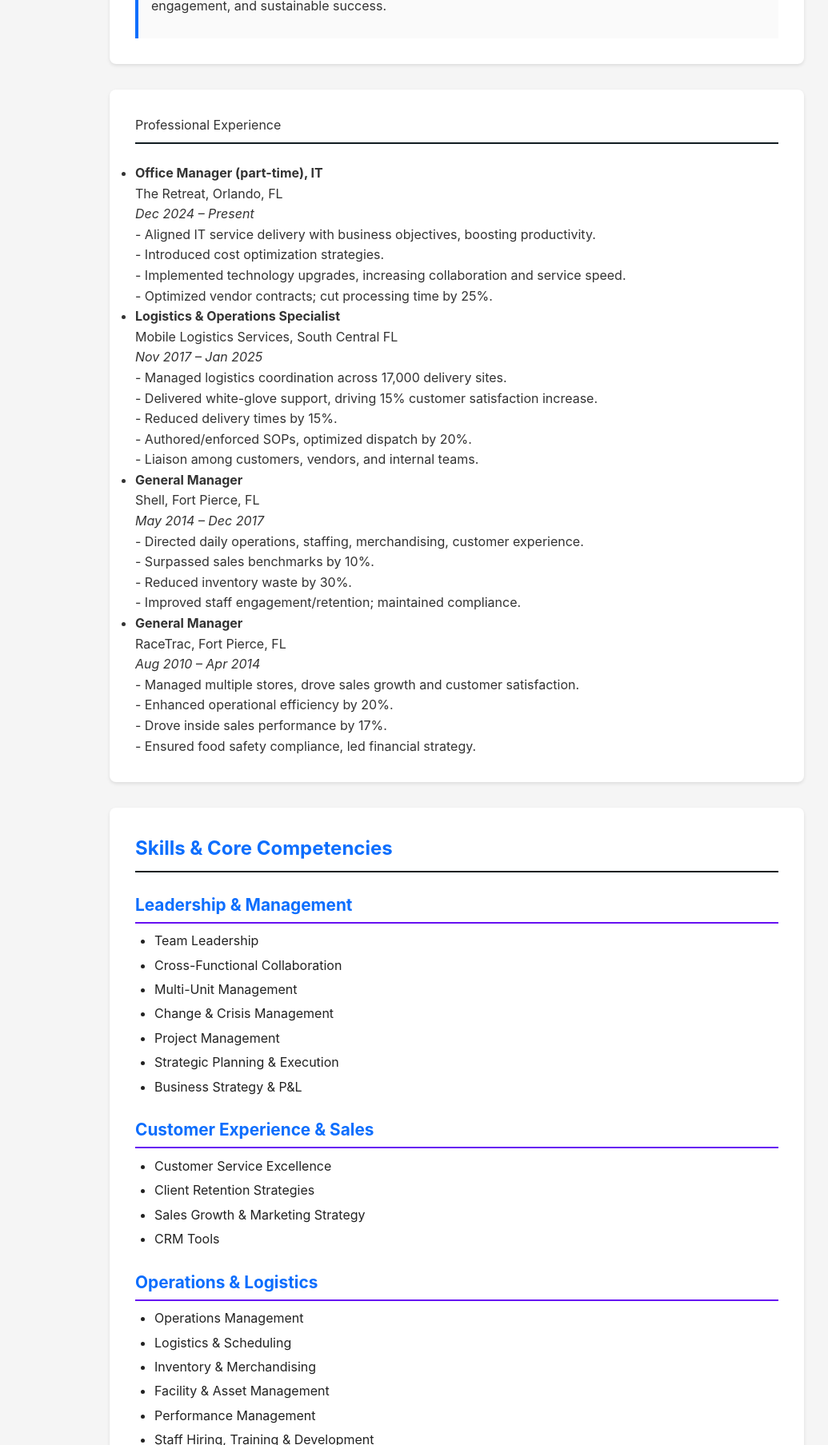
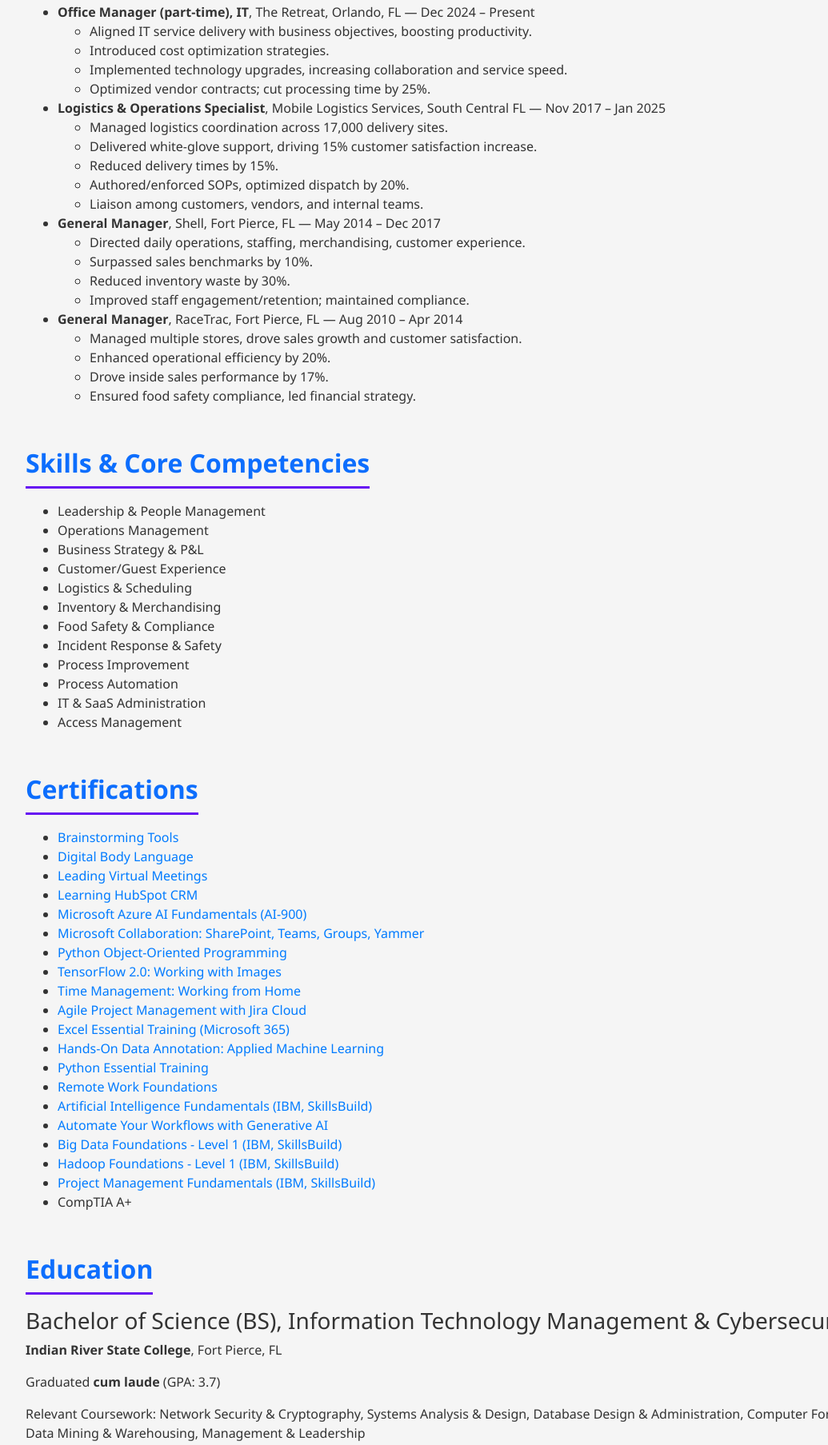
Before and after one commit to equicktruth-ctrl/portfolio-website, a plain HTML site: page public/index.html in a window 1280 px wide. Shown: the part 732-2539 px from the top of the page at 80% size, without its empty margins (69-1104 px from the left). Drawn offline with nearby package versions, Linux system fonts and the light colour scheme.

Commit message:
Refactor index.html for improved layout and styling
Updated the HTML structure and content for better organization and styling. Added Bootstrap for responsive design and improved sections for certifications, education, and contact information.

```diff
--- a/public/index.html
+++ b/public/index.html
@@ -4,259 +4,156 @@
   <meta charset="utf-8" />
   <meta content="width=device-width, initial-scale=1.0" name="viewport" />
   <title>Erik Vigorito — Portfolio</title>
-  <meta name="description" content="Erik Vigorito's professional portfolio - Operations Leader, IT Systems Specialist with expertise in technology remote operations, logistics, and process automation." />
-  <meta name="author" content="Erik Vigorito" />
-  <meta property="og:title" content="Erik Vigorito — Portfolio" />
-  <meta property="og:description" content="Operations Leader and IT Systems Specialist portfolio showcasing professional experience, skills, and certifications." />
-  <meta property="og:type" content="website" />
-  <meta property="og:url" content="https://your-portfolio-url.netlify.app" />
-  <meta property="og:image" content="https://your-portfolio-url.netlify.app/preview-image.png" />
-  <meta name="robots" content="index, follow" />
-  <link rel="canonical" href="https://your-portfolio-url.netlify.app" />
-  <script async src="https://www.googletagmanager.com/gtag/js?id=G-XXXXXXXXXX"></script>
-  <script>
-    window.dataLayer = window.dataLayer || [];
-    function gtag(){dataLayer.push(arguments);}
-    gtag('js', new Date());
-    gtag('config', 'G-XXXXXXXXXX');
-  </script>
-  <meta name="netlify" content="true" />
+  <link href="https://cdn.jsdelivr.net/npm/bootstrap@4.6.2/dist/css/bootstrap.min.css" rel="stylesheet" />
   <style>
-    * { margin: 0; padding: 0; box-sizing: border-box; }
-    body { font-family: -apple-system, BlinkMacSystemFont, 'Segoe UI', Roboto, sans-serif; line-height: 1.6; color: #333; background: #f5f5f5; }
-    .hero { background: linear-gradient(135deg, #0d6efd 0%, #6610f2 100%); color: #fff; padding: 3rem 2rem; text-align: center; box-shadow: 0 4px 6px rgba(0,0,0,0.1); }
-    .hero h1 { font-size: 2.5rem; margin-bottom: 0.5rem; font-weight: 700; }
-    .hero p { font-size: 1.1rem; margin-bottom: 1rem; color: #f0f0f0; }
-    .hero .contact-info { font-size: 0.95rem; margin-bottom: 1rem; }
-    .hero a { color: #fff; text-decoration: none; font-weight: 500; border-bottom: 2px solid rgba(255,255,255,0.5); padding-bottom: 2px; transition: border-color 0.3s; }
-    .hero a:hover { border-color: #fff; }
-    main { max-width: 900px; margin: 2rem auto; padding: 0 1rem; }
-    section { background: #fff; margin-bottom: 2rem; padding: 2rem; border-radius: 8px; box-shadow: 0 2px 4px rgba(0,0,0,0.1); }
-    .section-title { display: flex; justify-content: space-between; align-items: baseline; margin-bottom: 1.5rem; border-bottom: 2px solid #111c21; padding-bottom: 0.5rem; }
-    .section-title h2 { font-size: 1.5rem; color: #0d6efd; }
-    .muted { color: #666; font-size: 0.9rem; }
-    .card { background: #fafafa; padding: 1.5rem; border-left: 4px solid #0d6efd; margin-bottom: 1.5rem; }
-    .card:last-child { margin-bottom: 0; }
-    .card h3 { margin-bottom: 0.5rem; color: #0d6efd; }
-    .card small { display: block; margin-bottom: 0.75rem; color: #666; }
-    .card p { margin-bottom: 0.75rem; }
-    .card ul { margin-left: 1.5rem; }
-    .card ul li { margin-bottom: 0.25rem; }
-    .grid { display: grid; grid-template-columns: repeat(auto-fit, minmax(200px, 1fr)); gap: 0.75rem; }
-    .pill { background: #e0efff; padding: 0.5rem 1rem; border-radius: 20px; text-align: center; font-size: 0.9rem; color: #0d6efd; }
-    .certs { display: grid; grid-template-columns: repeat(auto-fit, minmax(250px, 1fr)); gap: 1rem; }
-    .cert { background: #e7f1ff; padding: 1rem; border-radius: 6px; text-align: center; font-weight: 500; color: #0d6efd; }
-    .cert a { color: #0d6efd; text-decoration: none; }
-    .cert a:hover { text-decoration: underline; }
-    footer { text-align: center; padding: 2rem; color: #666; }
-    .skill-category {
-      margin-bottom: 1.5rem;
+    /* Include your custom styles here */
+    body {
+      font-family: 'Segoe UI', Tahoma, Geneva, Verdana, sans-serif;
+      background-color: #f5f5f5;
+      color: #333;
     }
-    .skill-category h3 {
+    header {
+      padding: 2rem 0;
+      text-align: center;
+      background: linear-gradient(135deg, #0d6efd 0%, #6610f2 100%);
+      color: white;
+      margin-bottom: 4rem;
+    }
+    section {
+      margin-bottom: 3rem;
+      padding: 0 1rem;
+    }
+    .section-title {
+      font-weight: 700;
+      font-size: 2rem;
+      margin-bottom: 1rem;
       color: #0d6efd;
-      margin-bottom: 0.6rem;
-      font-weight: 700;
-      font-size: 1.3rem;
-      border-bottom: 2px solid #6610f2;
+      border-bottom: 3px solid #6610f2;
       padding-bottom: 0.3rem;
+      max-width: fit-content;
     }
-    .skill-category ul {
-      list-style-type: disc;
-      padding-left: 1.5rem;
-      color: #222;
-      font-size: 1rem;
-    }
-    .skill-category ul li {
-      margin-bottom: 0.3rem;
+    footer {
+      padding: 2rem 0;
+      text-align: center;
+      color: #666;
     }
   </style>
 </head>
 <body>
-  <!-- Hero Intro Section -->
-  <div class="hero">
+  <header>
     <h1>Erik Vigorito</h1>
     <p>Operations Leader | IT Systems Specialist | Technology Remote Operations</p>
-    <div class="contact-info">
-      Email: <a href="mailto:erikjvigorito@gmail.com">erikjvigorito@gmail.com</a> | Phone: (772) 501-6879
-    </div>
-    <a href="https://www.linkedin.com/in/erik-j-v" target="_blank" rel="noopener noreferrer">LinkedIn Profile</a>
-  </div>
-  <main>
+    <p>Email: <a href="mailto:erikjvigorito@gmail.com" style="color:white;">erikjvigorito@gmail.com</a> | Phone: (772) 501-6879</p>
+    <p><a href="https://www.linkedin.com/in/erik-j-v" target="_blank" rel="noopener noreferrer" style="color:white;">LinkedIn Profile</a></p>
+  </header>
+
+  <main class="container">
+
     <section id="about">
-      <div class="section-title"><h2>About Me</h2><span class="muted">Overview</span></div>
+      <div class="section-title">About Me</div>
       <p>I bring hands-on operational leadership from fast-paced retail and food-service environments, combined with a growing technical skillset in IT administration, SaaS platforms, and process automation. I thrive on solving problems, building efficient systems, and empowering teams to deliver exceptional results.</p>
     </section>
 
     <section id="brand-statement">
-      <div class="section-title">
-        <h2>Personal Brand Statement</h2>
-      </div>
-      <div class="card" style="padding:16px">
-        <p>
-          A strategic leader blending traditional management experience with modern AI and digital skills to lead and innovate in onsite, remote, and hybrid environments. Dedicated to fostering growth, engagement, and sustainable success.
-        </p>
-      </div>
+      <div class="section-title">Personal Brand Statement</div>
+      <p>A strategic leader blending traditional management experience with modern AI and digital skills to lead and innovate in onsite, remote, and hybrid environments. Dedicated to fostering growth, engagement, and sustainable success.</p>
     </section>
 
     <section id="experience">
       <div class="section-title">Professional Experience</div>
-      <ul class="timeline">
-        <li>
-          <strong>Office Manager (part-time), IT</strong><br>
-          The Retreat, Orlando, FL<br>
-          <em>Dec 2024 – Present</em><br>
-          - Aligned IT service delivery with business objectives, boosting productivity.<br>
-          - Introduced cost optimization strategies.<br>
-          - Implemented technology upgrades, increasing collaboration and service speed.<br>
-          - Optimized vendor contracts; cut processing time by 25%.
+      <ul>
+        <li><strong>Office Manager (part-time), IT</strong>, The Retreat, Orlando, FL — Dec 2024 – Present
+          <ul>
+            <li>Aligned IT service delivery with business objectives, boosting productivity.</li>
+            <li>Introduced cost optimization strategies.</li>
+            <li>Implemented technology upgrades, increasing collaboration and service speed.</li>
+            <li>Optimized vendor contracts; cut processing time by 25%.</li>
+          </ul>
         </li>
-        <li>
-          <strong>Logistics & Operations Specialist</strong><br>
-          Mobile Logistics Services, South Central FL<br>
-          <em>Nov 2017 – Jan 2025</em><br>
-          - Managed logistics coordination across 17,000 delivery sites.<br>
-          - Delivered white-glove support, driving 15% customer satisfaction increase.<br>
-          - Reduced delivery times by 15%.<br>
-          - Authored/enforced SOPs, optimized dispatch by 20%.<br>
-          - Liaison among customers, vendors, and internal teams.
+        <li><strong>Logistics & Operations Specialist</strong>, Mobile Logistics Services, South Central FL — Nov 2017 – Jan 2025
+          <ul>
+            <li>Managed logistics coordination across 17,000 delivery sites.</li>
+            <li>Delivered white-glove support, driving 15% customer satisfaction increase.</li>
+            <li>Reduced delivery times by 15%.</li>
+            <li>Authored/enforced SOPs, optimized dispatch by 20%.</li>
+            <li>Liaison among customers, vendors, and internal teams.</li>
+          </ul>
         </li>
-        <li>
-          <strong>General Manager</strong><br>
-          Shell, Fort Pierce, FL<br>
-          <em>May 2014 – Dec 2017</em><br>
-          - Directed daily operations, staffing, merchandising, customer experience.<br>
-          - Surpassed sales benchmarks by 10%.<br>
-          - Reduced inventory waste by 30%.<br>
-          - Improved staff engagement/retention; maintained compliance.
+        <li><strong>General Manager</strong>, Shell, Fort Pierce, FL — May 2014 – Dec 2017
+          <ul>
+            <li>Directed daily operations, staffing, merchandising, customer experience.</li>
+            <li>Surpassed sales benchmarks by 10%.</li>
+            <li>Reduced inventory waste by 30%.</li>
+            <li>Improved staff engagement/retention; maintained compliance.</li>
+          </ul>
         </li>
-        <li>
-          <strong>General Manager</strong><br>
-          RaceTrac, Fort Pierce, FL<br>
-          <em>Aug 2010 – Apr 2014</em><br>
-          - Managed multiple stores, drove sales growth and customer satisfaction.<br>
-          - Enhanced operational efficiency by 20%.<br>
-          - Drove inside sales performance by 17%.<br>
-          - Ensured food safety compliance, led financial strategy.
+        <li><strong>General Manager</strong>, RaceTrac, Fort Pierce, FL — Aug 2010 – Apr 2014
+          <ul>
+            <li>Managed multiple stores, drove sales growth and customer satisfaction.</li>
+            <li>Enhanced operational efficiency by 20%.</li>
+            <li>Drove inside sales performance by 17%.</li>
+            <li>Ensured food safety compliance, led financial strategy.</li>
+          </ul>
         </li>
       </ul>
     </section>
 
     <section id="skills">
-      <div class="section-title"><h2>Skills & Core Competencies</h2></div>
-      <div class="skill-category">
-        <h3>Leadership & Management</h3>
+      <div class="section-title">Skills & Core Competencies</div>
       <ul>
-          <li>Team Leadership</li>
-          <li>Cross-Functional Collaboration</li>
-          <li>Multi-Unit Management</li>
-          <li>Change & Crisis Management</li>
-          <li>Project Management</li>
-          <li>Strategic Planning & Execution</li>
+        <li>Leadership & People Management</li>
+        <li>Operations Management</li>
         <li>Business Strategy &amp; P&amp;L</li>
-        </ul>
-      </div>
-      <div class="skill-category">
-        <h3>Customer Experience & Sales</h3>
-        <ul>
-          <li>Customer Service Excellence</li>
-          <li>Client Retention Strategies</li>
-          <li>Sales Growth & Marketing Strategy</li>
-          <li>CRM Tools</li>
-        </ul>
-      </div>
-      <div class="skill-category">
-        <h3>Operations & Logistics</h3>
-        <ul>
-          <li>Operations Management</li>
+        <li>Customer/Guest Experience</li>
         <li>Logistics & Scheduling</li>
         <li>Inventory & Merchandising</li>
-          <li>Facility & Asset Management</li>
-          <li>Performance Management</li>
-          <li>Staff Hiring, Training & Development</li>
-          <li>Forecasting & Planning</li>
-          <li>Contract Negotiation</li>
-          <li>SOP Development</li>
-          <li>Digital Transformation Initiatives</li>
+        <li>Food Safety & Compliance</li>
+        <li>Incident Response & Safety</li>
+        <li>Process Improvement</li>
+        <li>Process Automation</li>
+        <li>IT & SaaS Administration</li>
+        <li>Access Management</li>
       </ul>
-      </div>
-      <div class="skill-category">
-        <h3>Technology & IT</h3>
-        <ul>
-          <li>IT Operations & SaaS Administration</li>
-          <li>Systems Implementation</li>
-          <li>Process Automation</li>
-          <li>Software & Hardware Optimization</li>
-          <li>Microsoft 365 & Google Workspace</li>
-          <li>Help Desk Support & Access Management</li>
-        </ul>
-      </div>
-      <div class="skill-category">
-        <h3>Finance & Procurement</h3>
-        <ul>
-          <li>Budgeting & Cost Control</li>
-          <li>Financial Reporting & Analysis</li>
-          <li>Vendor Management & Procurement</li>
-          <li>Inventory Management</li>
-        </ul>
-      </div>
     </section>
 
-    <section id="certs">
-      <div class="section-title"><h2>Certifications</h2></div>
-      <div class="certs">
-        <div class="cert"><a href="https://www.linkedin.com/learning/certificates/68d30d09573da69d8c33ba333507e99b47735392ec2ac53e53d98c783ccd333c" target="_blank" rel="noopener noreferrer">Brainstorming Tools</a></div>
-        <div class="cert"><a href="https://www.linkedin.com/learning/certificates/70b3bda08efb2fd256e090ca45c0f3039a8d6ea417bfdd900cb9a2f24c56f23f" target="_blank" rel="noopener noreferrer">Digital Body Language</a></div>
-        <div class="cert"><a href="https://www.linkedin.com/learning/certificates/f26db445320f675a5d466ed9eeee43409e2f2bd16222de9c5eba97776239b004" target="_blank" rel="noopener noreferrer">Leading Virtual Meetings</a></div>
-        <div class="cert"><a href="https://www.linkedin.com/learning/certificates/a17d4eeb6a1441a16eaca72e6e6571f9e249d3011ce427e37abdf03add7a18f5" target="_blank" rel="noopener noreferrer">Learning HubSpot CRM</a></div>
-        <div class="cert"><a href="https://www.linkedin.com/learning/certificates/728fc339d6fe44a81c4f9870a0f470c2f48deaaf0a71097a35f47444fb3f3a27" target="_blank" rel="noopener noreferrer">Microsoft Azure AI Fundamentals (AI-900)</a></div>
-        <div class="cert"><a href="https://www.linkedin.com/learning/certificates/fbba230180f471bbf124cdc38c3fee9392d40250293c9350a7a8c30ff9d79b42" target="_blank" rel="noopener noreferrer">Microsoft Collaboration: SharePoint, Teams, Groups, Yammer</a></div>
-        <div class="cert"><a href="https://www.linkedin.com/learning/certificates/a96b2e29ca2a1c87bcae751ae07f94b13ebab61e449b8bf1739e9e194f68f0f4" target="_blank" rel="noopener noreferrer">Python Object-Oriented Programming</a></div>
-        <div class="cert"><a href="https://www.linkedin.com/learning/certificates/b39b315e0fd2a7e9d042719edd6a8d99eb612c08c9c9bb64c0fcc1efdf3f96e8" target="_blank" rel="noopener noreferrer">TensorFlow 2.0: Working with Images</a></div>
-        <div class="cert"><a href="https://www.linkedin.com/learning/certificates/b2c8099fc51b3e0d033e93a51191e7a3eee58a0b8d70048040bfafee5cada92c" target="_blank" rel="noopener noreferrer">Time Management: Working from Home</a></div>
-        <div class="cert"><a href="https://www.linkedin.com/learning/certificates/c6bf914df83dcb4f3d9cb7d0d6452a1f7c89ae7a2e11a1165bb52df30796e182" target="_blank" rel="noopener noreferrer">Agile Project Management with Jira Cloud</a></div>
-        <div class="cert"><a href="https://www.linkedin.com/learning/certificates/e6681ec759855ffafb5dde331da5f143344561aa4268870f19746fb0c6b5723d?trk=share_certificate" target="_blank" rel="noopener noreferrer">Excel Essential Training (Microsoft 365)</a></div>
-        <div class="cert"><a href="https://lnkd.in/gMxc2fRd" target="_blank" rel="noopener noreferrer">Hands-On Data Annotation: Applied Machine Learning</a></div>
-        <div class="cert"><a href="https://www.linkedin.com/learning/certificates/4fa6bba14d9dd90898422e211415c66fca83c4bf27371bb840e8bc7912a5a417" target="_blank" rel="noopener noreferrer">Python Essential Training</a></div>
-        <div class="cert"><a href="https://www.linkedin.com/learning/certificates/f9cbd97d638204f6c19ee1ba12216d066c5359b09e5f9819ded8c1e2fc28d965?trk=share_certificate" target="_blank" rel="noopener noreferrer">Remote Work Foundations</a></div>
-        <div class="cert"><a href="https://www.credly.com/users/erik-vigorito" target="_blank" rel="noopener noreferrer">Artificial Intelligence Fundamentals (IBM, SkillsBuild)</a></div>
-        <div class="cert"><a href="https://www.linkedin.com/learning/certificates/7868e118e4469653d9b8b9a38b54bd0e1cb38b747b816a720a17e5b2fcf49a67" target="_blank" rel="noopener noreferrer">Automate Your Workflows with Generative AI</a></div>
-        <div class="cert"><a href="https://www.credly.com/badges/1b444ca8-8c58-4780-8c7f-7dd090ab32c8/linked_in_profile" target="_blank" rel="noopener noreferrer">Big Data Foundations - Level 1 (IBM, SkillsBuild)</a></div>
-        <div class="cert"><a href="https://www.credly.com/badges/4fc6e539-8845-40e4-b7b2-8b3e53e9bd5a/linked_in_profile" target="_blank" rel="noopener noreferrer">Hadoop Foundations - Level 1 (IBM, SkillsBuild)</a></div>
-        <div class="cert"><a href="https://www.credly.com/badges/574eb7f8-f2fc-4648-a606-1d1a4d1f1747/linked_in_profile" target="_blank" rel="noopener noreferrer">Project Management Fundamentals (IBM, SkillsBuild)</a></div>
-        <div class="cert">CompTIA A+</div>
-      </div>
+    <section id="certifications">
+      <div class="section-title">Certifications</div>
+      <ul>
+        <li><a href="https://www.linkedin.com/learning/certificates/68d30d09573da69d8c33ba333507e99b47735392ec2ac53e53d98c783ccd333c" target="_blank" rel="noopener noreferrer">Brainstorming Tools</a></li>
+        <li><a href="https://www.linkedin.com/learning/certificates/70b3bda08efb2fd256e090ca45c0f3039a8d6ea417bfdd900cb9a2f24c56f23f" target="_blank" rel="noopener noreferrer">Digital Body Language</a></li>
+        <li><a href="https://www.linkedin.com/learning/certificates/f26db445320f675a5d466ed9eeee43409e2f2bd16222de9c5eba97776239b004" target="_blank" rel="noopener noreferrer">Leading Virtual Meetings</a></li>
+        <li><a href="https://www.linkedin.com/learning/certificates/a17d4eeb6a1441a16eaca72e6e6571f9e249d3011ce427e37abdf03add7a18f5" target="_blank" rel="noopener noreferrer">Learning HubSpot CRM</a></li>
+        <li><a href="https://www.linkedin.com/learning/certificates/728fc339d6fe44a81c4f9870a0f470c2f48deaaf0a71097a35f47444fb3f3a27" target="_blank" rel="noopener noreferrer">Microsoft Azure AI Fundamentals (AI-900)</a></li>
+        <li><a href="https://www.linkedin.com/learning/certificates/fbba230180f471bbf124cdc38c3fee9392d40250293c9350a7a8c30ff9d79b42" target="_blank" rel="noopener noreferrer">Microsoft Collaboration: SharePoint, Teams, Groups, Yammer</a></li>
+        <li><a href="https://www.linkedin.com/learning/certificates/a96b2e29ca2a1c87bcae751ae07f94b13ebab61e449b8bf1739e9e194f68f0f4" target="_blank" rel="noopener noreferrer">Python Object-Oriented Programming</a></li>
+        <li><a href="https://www.linkedin.com/learning/certificates/b39b315e0fd2a7e9d042719edd6a8d99eb612c08c9c9bb64c0fcc1efdf3f96e8" target="_blank" rel="noopener noreferrer">TensorFlow 2.0: Working with Images</a></li>
+        <li><a href="https://www.linkedin.com/learning/certificates/b2c8099fc51b3e0d033e93a51191e7a3eee58a0b8d70048040bfafee5cada92c" target="_blank" rel="noopener noreferrer">Time Management: Working from Home</a></li>
+        <li><a href="https://www.linkedin.com/learning/certificates/c6bf914df83dcb4f3d9cb7d0d6452a1f7c89ae7a2e11a1165bb52df30796e182" target="_blank" rel="noopener noreferrer">Agile Project Management with Jira Cloud</a></li>
+        <li><a href="https://www.linkedin.com/learning/certificates/e6681ec759855ffafb5dde331da5f143344561aa4268870f19746fb0c6b5723d?trk=share_certificate" target="_blank" rel="noopener noreferrer">Excel Essential Training (Microsoft 365)</a></li>
+        <li><a href="https://lnkd.in/gMxc2fRd" target="_blank" rel="noopener noreferrer">Hands-On Data Annotation: Applied Machine Learning</a></li>
+        <li><a href="https://www.linkedin.com/learning/certificates/4fa6bba14d9dd90898422e211415c66fca83c4bf27371bb840e8bc7912a5a417" target="_blank" rel="noopener noreferrer">Python Essential Training</a></li>
+        <li><a href="https://www.linkedin.com/learning/certificates/f9cbd97d638204f6c19ee1ba12216d066c5359b09e5f9819ded8c1e2fc28d965?trk=share_certificate" target="_blank" rel="noopener noreferrer">Remote Work Foundations</a></li>
+        <li><a href="https://www.credly.com/users/erik-vigorito" target="_blank" rel="noopener noreferrer">Artificial Intelligence Fundamentals (IBM, SkillsBuild)</a></li>
+        <li><a href="https://www.linkedin.com/learning/certificates/7868e118e4469653d9b8b9a38b54bd0e1cb38b747b816a720a17e5b2fcf49a67" target="_blank" rel="noopener noreferrer">Automate Your Workflows with Generative AI</a></li>
+        <li><a href="https://www.credly.com/badges/1b444ca8-8c58-4780-8c7f-7dd090ab32c8/linked_in_profile" target="_blank" rel="noopener noreferrer">Big Data Foundations - Level 1 (IBM, SkillsBuild)</a></li>
+        <li><a href="https://www.credly.com/badges/4fc6e539-8845-40e4-b7b2-8b3e53e9bd5a/linked_in_profile" target="_blank" rel="noopener noreferrer">Hadoop Foundations - Level 1 (IBM, SkillsBuild)</a></li>
+        <li><a href="https://www.credly.com/badges/574eb7f8-f2fc-4648-a606-1d1a4d1f1747/linked_in_profile" target="_blank" rel="noopener noreferrer">Project Management Fundamentals (IBM, SkillsBuild)</a></li>
+        <li>CompTIA A+</li>
+      </ul>
     </section>
 
     <section id="education">
-      <div class="section-title">
-        <h2>Education</h2>
-        <span class="muted">Academic Credentials</span>
-      </div>
-      <div class="card" style="padding:16px">
-        <h3 style="margin-bottom:0.2em;">Bachelor of Science (BS), Information Technology Management & Cybersecurity</h3>
-        <p style="margin-bottom:0;"><strong>Indian River State College</strong>, Fort Pierce, FL</p>
-        <p class="muted" style="margin-bottom:0.5em;">Graduated <b>cum laude</b> (GPA: 3.7)</p>
-        <div>
-          <strong>Relevant Coursework:</strong><br>
-          Network Security &amp; Cryptography, Systems Analysis &amp; Design, Database Design &amp; Administration, Computer Forensics, Data Mining &amp; Warehousing, Management &amp; Leadership
-        </div>
-      </div>
+      <div class="section-title">Education</div>
+      <h3>Bachelor of Science (BS), Information Technology Management & Cybersecurity</h3>
+      <p><strong>Indian River State College</strong>, Fort Pierce, FL</p>
+      <p>Graduated <b>cum laude</b> (GPA: 3.7)</p>
+      <p>Relevant Coursework: Network Security & Cryptography, Systems Analysis & Design, Database Design & Administration, Computer Forensics, Data Mining & Warehousing, Management & Leadership</p>
     </section>
 
-    <section id="contact">
-      <div class="section-title"><h2>Contact</h2><span class="muted">Let's connect</span></div>
-      <div class="card" style="padding:16px">
-        <p>Email: <a href="mailto:erik.vigorito@gmail.com">erik.vigorito@gmail.com</a>
-        • LinkedIn: <a href="https://www.linkedin.com/in/erik-j-v" rel="noopener noreferrer" target="_blank">erik-j-v</a></p>
-      </div>
-    </section>
-  </main>
     <footer>
       Built with ❤️ • Deployed via Perplexity<br>
-    <span>
-      Invite friends to Comet with this link:&nbsp;
-      <a href="https://pplx.ai/equicktrut90737" target="_blank" rel="noopener noreferrer">Get Pro & Earn $20</a>
-    </span>
+      Invite friends to Comet with this link: <a href="https://pplx.ai/equicktrut90737" target="_blank" rel="noopener noreferrer">Get Pro & Earn $20</a>
     </footer>
+  </main>
 </body>
 </html>
```
Lines whose indentation alone changed are shown as unchanged.
